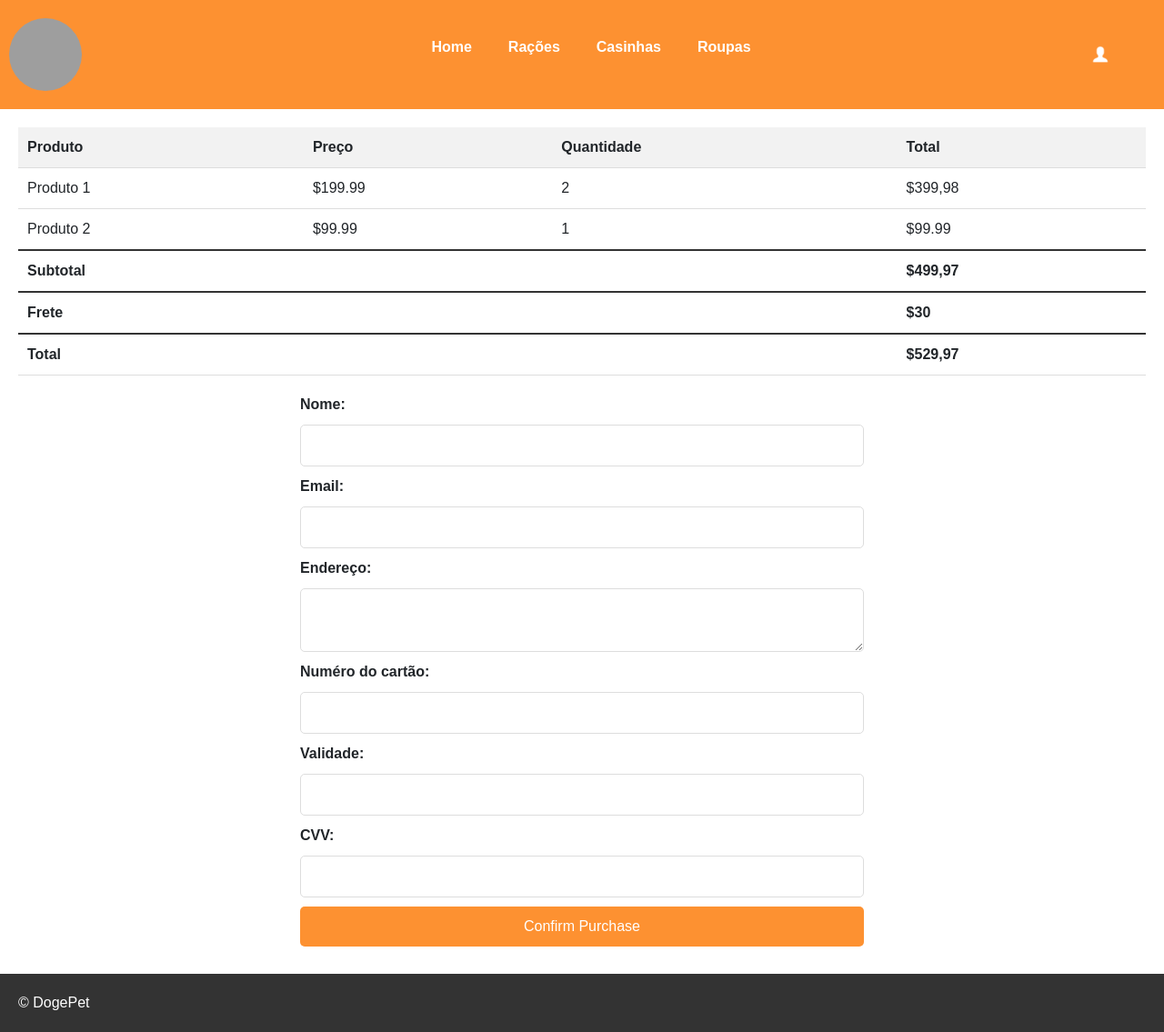
After one commit to Hugo-Nobr/DogePet, a PHP site: page /Cart.html in a window 1280 px wide. The commit adds this page. Shown: the whole page at 91% size. Run offline with PHP 8.4, Linux system fonts and the light colour scheme; grey boxes are pictures that could not be loaded.

Commit message:
Adição da tela de carrinho.

```diff
--- /dev/null
+++ b/Cart.html
@@ -0,0 +1,97 @@
+<!DOCTYPE html>
+<html>
+
+<link rel="stylesheet" href="https://cdn.jsdelivr.net/npm/bootstrap@4.3.1/dist/css/bootstrap.min.css"
+integrity="sha384-ggOyR0iXCbMQv3Xipma34MD+dH/1fQ784/j6cY/iJTQUOhcWr7x9JvoRxT2MZw1T" crossorigin="anonymous">
+<meta charset="UTF-8">
+<meta http-equiv="X-UA-Compatible" content="IE=edge">
+<meta name="viewport" content="width=device-width, initial-scale=1.0">
+<link rel="stylesheet" href="styles.css" type="text/css">
+<link rel="stylesheet" href="stylesCart.css" type="text/css">
+
+<body>
+
+
+    <nav class="navbar">
+
+
+        <a href="#" class="logo"><img class="icon" src=".//images/doge.gif"></a>
+        <ul class="nav-links">
+            <li><a href="Home.html">Home</a></li>
+            <li><a href="#">Rações</a></li>
+            <li><a href="#">Casinhas</a></li>
+            <li><a href="#">Roupas</a></li>
+        </ul>
+        <a href="Perfil.html"><img class="cart" src=".//images/profile.png"></a>
+
+
+    </nav>
+
+
+    <main>
+        <table>
+            <thead>
+                <tr>
+                    <th>Produto</th>
+                    <th>Preço</th>
+                    <th>Quantidade</th>
+                    <th>Total</th>
+                </tr>
+            </thead>
+            <tbody>
+                <tr>
+                    <td>Produto 1</td>
+                    <td>$199.99</td>
+                    <td>2</td>
+                    <td>$399,98</td>
+                </tr>
+                <tr>
+                    <td>Produto 2</td>
+                    <td>$99.99</td>
+                    <td>1</td>
+                    <td>$99.99</td>
+                </tr>
+            </tbody>
+            <tfoot>
+                <tr>
+                    <td colspan="3">Subtotal</td>
+                    <td>$499,97</td>
+                </tr>
+                <tr>
+                    <td colspan="3">Frete</td>
+                    <td>$30</td>
+                </tr>
+                <tr>
+                    <td colspan="3">Total</td>
+                    <td>$529,97</td>
+                </tr>
+            </tfoot>
+        </table>
+        <form action="confirm_purchase.php" method="post">
+            <label for="name">Nome:</label>
+            <input type="text" id="name" name="name" required><br>
+
+            <label for="email">Email:</label>
+            <input type="email" id="email" name="email" required><br>
+
+            <label for="address">Endereço:</label>
+            <textarea id="address" name="address" required></textarea><br>
+
+            <label for="card_number">Numéro do cartão:</label>
+            <input type="text" id="card_number" name="card_number" required><br>
+
+            <label for="expiration_date">Validade:</label>
+            <input type="text" id="expiration_date" name="expiration_date" required><br>
+
+            <label for="cvv">CVV:</label>
+            <input type="text" id="cvv" name="cvv" required><br>
+
+            <input type="submit" value="Confirm Purchase">
+        </form>
+    </main>
+    <footer>
+        <p>&copy; DogePet</p>
+    </footer>
+</body>
+
+</html>
--- a/Home.html
+++ b/Home.html
@@ -14,7 +14,7 @@
 
 <body>
   <nav class="navbar">
-    <a href="#" class="logo"><img class="icon" src=".//images/doge.gif"></a>
+    <a href="Home.html" style="border-radius: 50%;" class="logo"><img class="icon" src=".//images/doge.gif"></a>
     <ul class="nav-links">
       <li><a href="#">Home</a></li>
       <li><a href="#">Rações</a></li>
@@ -24,7 +24,7 @@
     <table>
       <tr>
         <td><a href="Perfil.html"><img class="cart" src=".//images/profile.png"></a></td>
-        <td><a href="#" class="acard"><img class="cart" src=".//images/cart.png" /></a></td>
+        <td><a href="Cart.html" class="acard"><img class="cart" src=".//images/cart.png" /></a></td>
       </tr>
     </table>
 
--- /dev/null
+++ b/stylesCart.css
@@ -0,0 +1,89 @@
+* {
+	box-sizing: border-box;
+}
+
+body {
+	margin: 0;
+	padding: 0;
+	font-family: Arial, sans-serif;
+}
+
+header, footer {
+	background-color: #333;
+	color: #fff;
+	padding: 20px;
+}
+
+h1, p {
+	margin: 0;
+}
+
+main {
+	margin: 20px;
+}
+
+table {
+	width: 100%;
+	border-collapse: collapse;
+	margin-bottom: 20px;
+}
+
+th, td {
+	padding: 10px;
+	text-align: left;
+	border-bottom: 1px solid #ddd;
+}
+
+th {
+	background-color: #f2f2f2;
+}
+
+tfoot td {
+	border-top: 2px solid #333;
+	font-weight: bold;
+}
+
+form {
+	display: flex;
+	flex-wrap: wrap;
+	margin-bottom: 20px;
+}
+
+label, input, textarea {
+	display: block;
+	margin-bottom: 10px;
+}
+
+label {
+	width: 100%;
+	font-weight: bold;
+}
+
+input, textarea {
+	width: 100%;
+	padding: 10px;
+	border: 1px solid #ddd;
+	border-radius: 5px;
+}
+
+input[type="submit"] {
+	background-color: #fd9131;
+	color: #fff;
+	border: none;
+	border-radius: 5px;
+	padding: 10px 20px;
+	cursor: pointer;
+}
+
+input[type="submit"]:hover {
+	background-color: #555;
+}
+
+/* Responsive Styles */
+
+@media (min-width: 768px) {
+	form {
+		width: 50%;
+		margin: 0 auto;
+	}
+}
```
Also changed, not shown: styles.css (+17 -35 lines).
